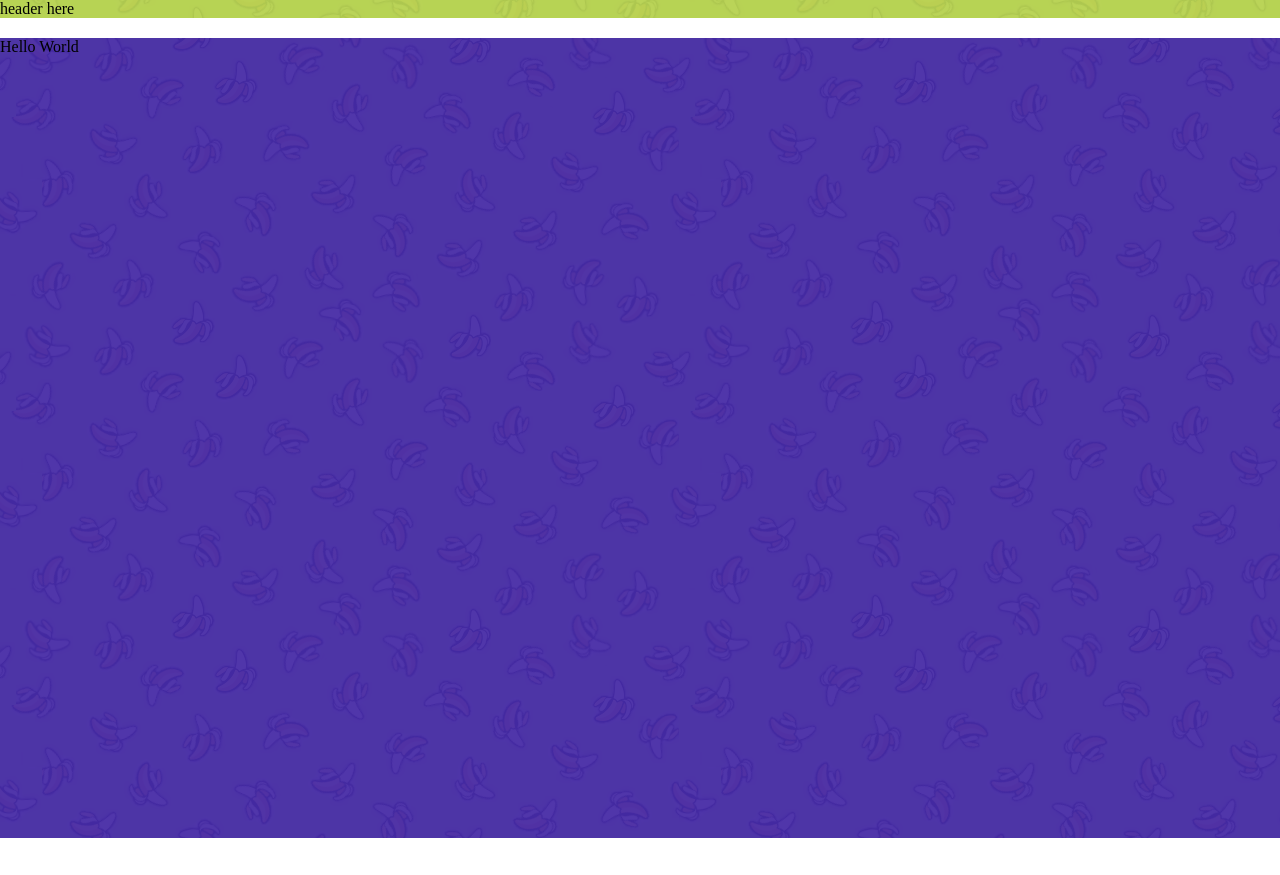
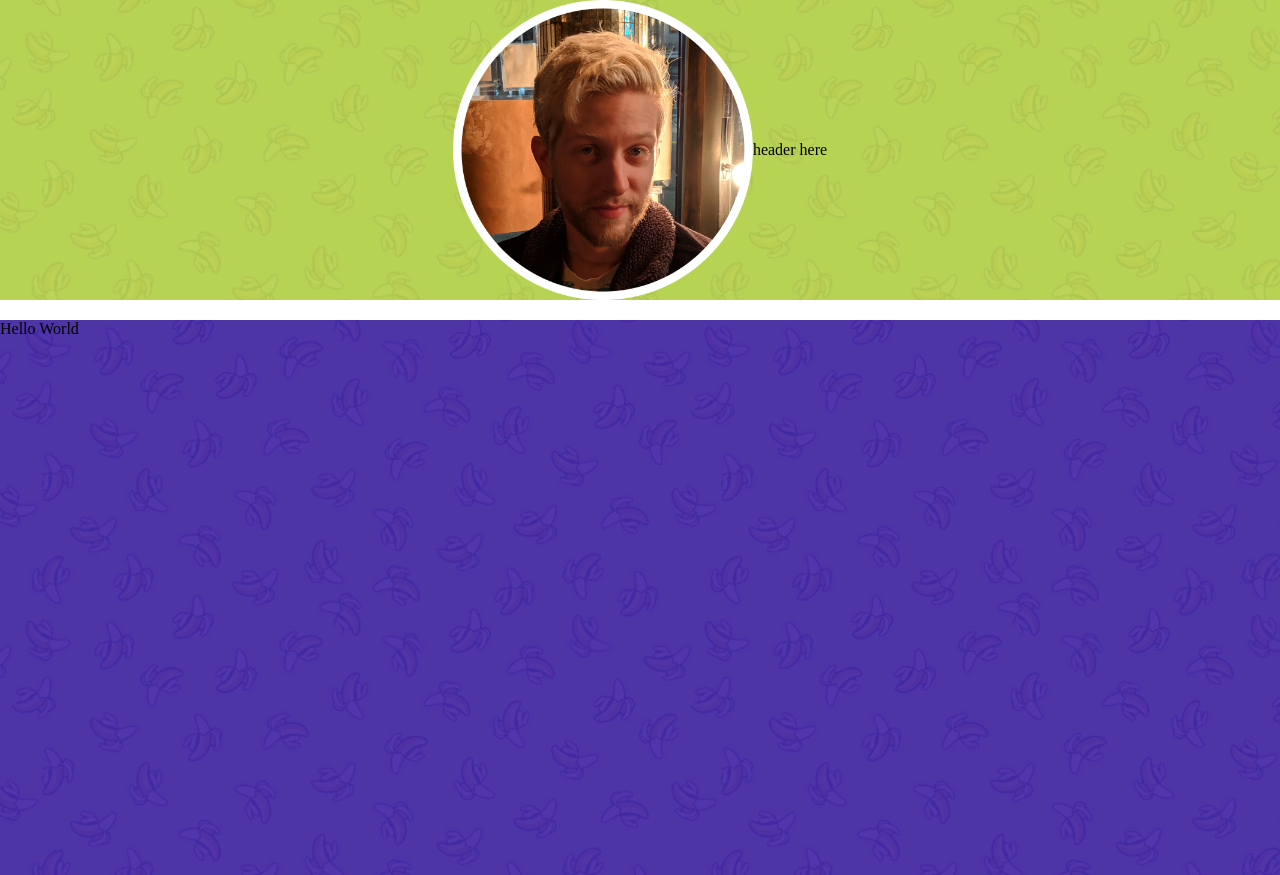
Before and after one commit to goferboy/CSCI-39548-Summer2021-Assignment01, a plain HTML site: page henry.html in a window 1280 px wide. Before the commit the page ends 838 px from the top, so only its background shows below. Drawn offline with Linux system fonts and the light colour scheme.

Commit message:
Added profile picture in a flex container

```diff
--- a/css/henry-style.css
+++ b/css/henry-style.css
@@ -7,6 +7,7 @@ html, body {
     width: 100%;
     height: 100%;
 }
+
 body {
     background-image: url("../img/background-top-2.png");
 }
@@ -15,6 +16,15 @@ body {
     background-color: rgba(184, 211, 84, 0.945);
     width: 100%;
     height: auto;
+    display: flex;
+    flex-flow: row nowrap;
+    justify-content: center;
+    align-items: center;
+}
+
+#henry-face {
+    height: 100%;
+    max-height: 300px;
 }
 
 .line {
--- a/henry.html
+++ b/henry.html
@@ -7,7 +7,7 @@
     </head>
     <body>
         <div id="header">
-            <!-- <div id="filter-header"></div> -->
+            <img id="henry-face" src="img/henry-face.png" alt="Profile picture of Henry Baum">
             <p>header here</p>
         </div>
         <div class="line"></div>
```
Also changed, not shown: img/henry-face.png (added).
